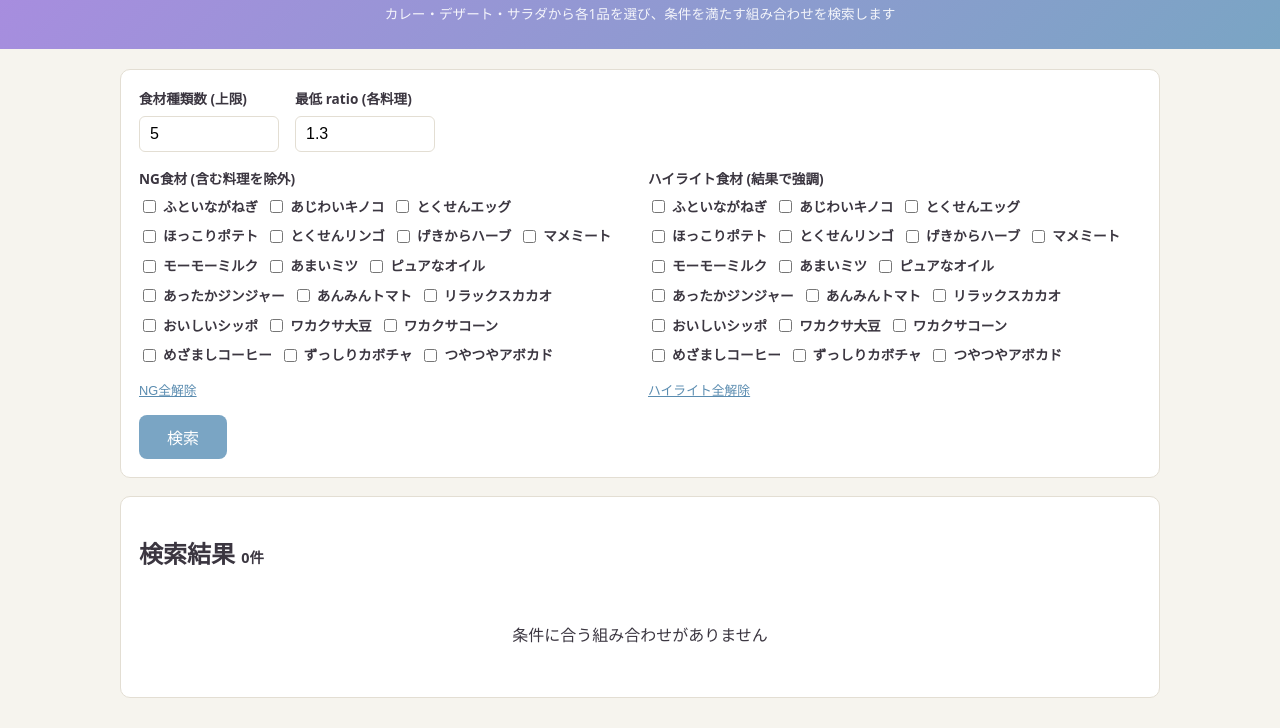
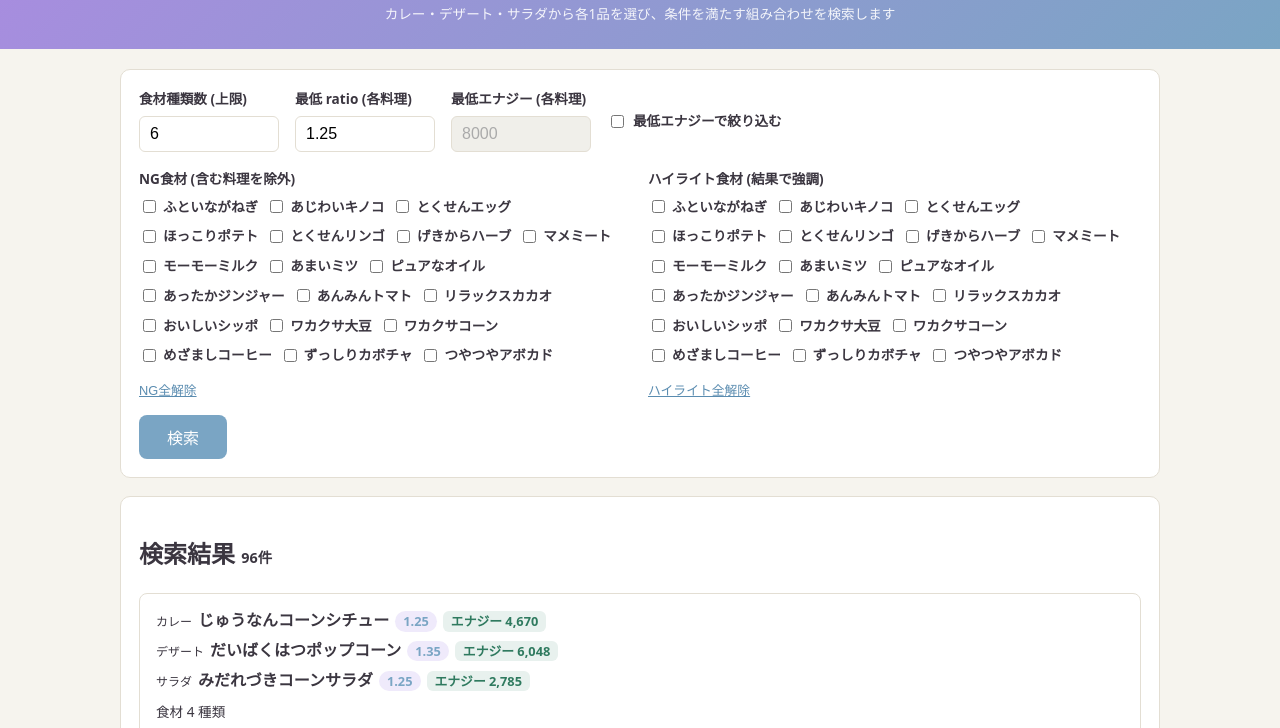
Before and after one commit to ashiba/pokemonsleep_tools, a plain HTML site: page index.html in a window 1280 px wide. Both pictures are taken after a click on the button "検索". Shown: the part 65-793 px from the top of the page. Drawn offline with Linux system fonts and the light colour scheme.

Commit message:
最低エナジーでの絞り込みを追加(チェックボックス切替)、デフォルト値を調整

```diff
--- a/css/style.css
+++ b/css/style.css
@@ -77,6 +77,23 @@ main {
   border-radius: 6px;
   font-size: 1rem;
   width: 140px;
+}
+
+.field input[type="number"]:disabled {
+  background: #f0efea;
+  color: #aaa;
+}
+
+.field .toggle {
+  display: inline-flex;
+  align-items: center;
+  gap: 6px;
+  font-size: 0.85rem;
+  font-weight: 600;
+  cursor: pointer;
+  color: var(--text);
+  padding-top: 22px;
+  white-space: nowrap;
 }
 
 .fields {
--- a/index.html
+++ b/index.html
@@ -17,11 +17,21 @@
       <div class="controls">
         <div class="field">
           <label for="max-types">食材種類数 (上限)</label>
-          <input type="number" id="max-types" min="1" max="20" value="5">
+          <input type="number" id="max-types" min="1" max="20" value="6">
         </div>
         <div class="field">
           <label for="min-ratio">最低 ratio (各料理)</label>
-          <input type="number" id="min-ratio" min="0" step="0.01" value="1.3">
+          <input type="number" id="min-ratio" min="0" step="0.01" value="1.25">
+        </div>
+        <div class="field">
+          <label for="min-energy">最低エナジー (各料理)</label>
+          <input type="number" id="min-energy" min="0" step="100" value="8000" disabled>
+        </div>
+        <div class="field">
+          <label class="toggle">
+            <input type="checkbox" id="filter-energy">
+            最低エナジーで絞り込む
+          </label>
         </div>
       </div>
       <div class="fields">
@@ -37,7 +47,7 @@
         </div>
       </div>
       <div class="actions">
-        <button type="button" id="search" class="primary-btn">検索</button>
+        <button type="button" id="search" class="primary-btn" disabled>検索</button>
       </div>
     </section>
 
--- a/js/app.js
+++ b/js/app.js
@@ -43,6 +43,8 @@
   const els = {
     maxTypes: $("max-types"),
     minRatio: $("min-ratio"),
+    minEnergy: $("min-energy"),
+    filterEnergy: $("filter-energy"),
     ngList: $("ng-list"),
     ngClear: $("ng-clear"),
     hlList: $("hl-list"),
@@ -152,7 +154,9 @@
 
   function search() {
     const maxTypes = parseInt(els.maxTypes.value, 10) || Infinity;
-    const minRatio = parseFloat(els.minRatio.value) || 0;
+    const useEnergy = els.filterEnergy.checked;
+    const minRatio = useEnergy ? 0 : parseFloat(els.minRatio.value) || 0;
+    const minEnergy = useEnergy ? parseInt(els.minEnergy.value, 10) || 0 : 0;
 
     const candidates = [];
     for (const key of Object.keys(state.categories)) {
@@ -170,7 +174,11 @@
           }
           const union = unionOf(dishes.map((d) => d.recipe));
           if (union.size > maxTypes) continue;
-          if (dishes.some(({ recipe }) => recipe.ratio < minRatio)) continue;
+          if (useEnergy) {
+            if (dishes.some(({ recipe }) => recipe.initialEnergy < minEnergy)) continue;
+          } else if (dishes.some(({ recipe }) => recipe.ratio < minRatio)) {
+            continue;
+          }
           hits.push({
             dishes,
             union,
@@ -241,6 +249,12 @@
 
   els.search.addEventListener("click", search);
 
+els.filterEnergy.addEventListener("change", () => {
+  const useEnergy = els.filterEnergy.checked;
+  els.minRatio.disabled = useEnergy;
+  els.minEnergy.disabled = !useEnergy;
+});
+
   loadData().catch((err) => {
     els.results.innerHTML = '<div class="loading">データの読み込みに失敗しました: ' + err.message + "</div>";
   });
```
